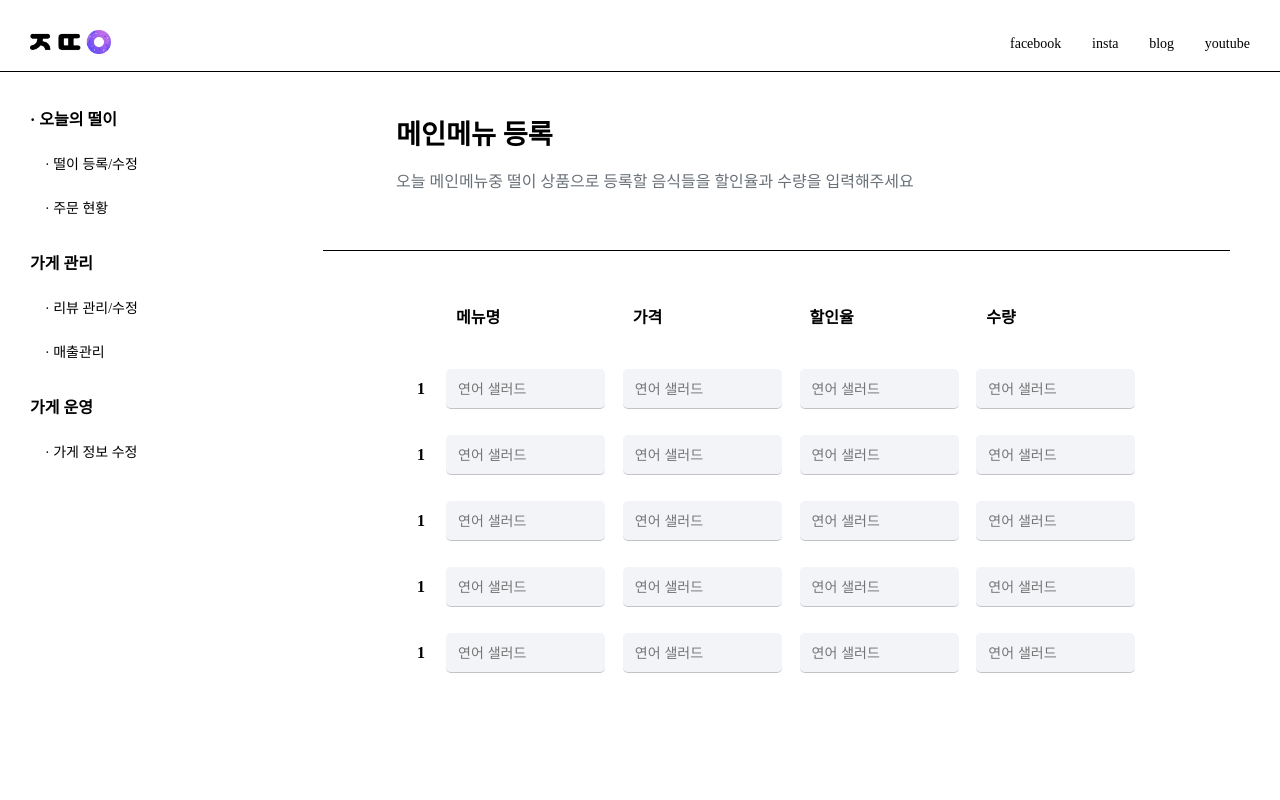
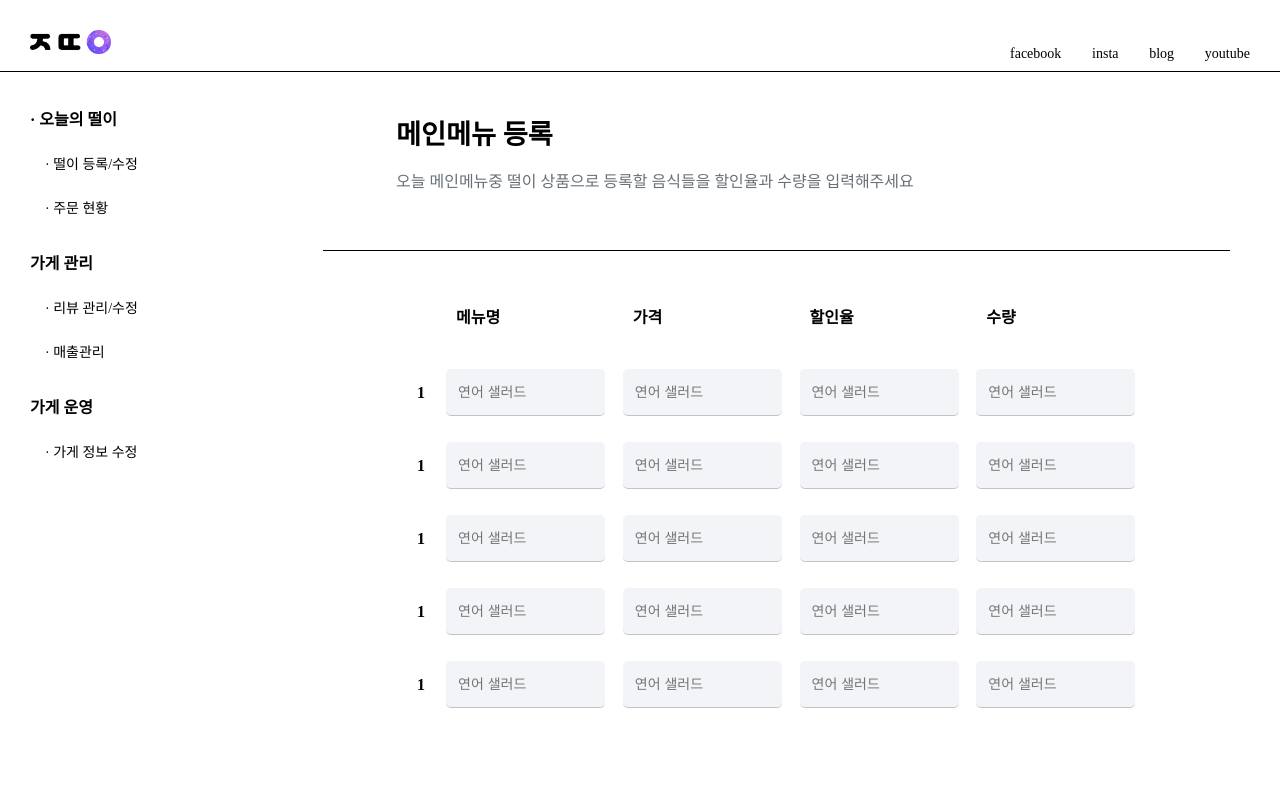
Before and after one commit to raoniee/Jaetteoli-React-Project, a React (Create React App) app: page / in a window 1280 px wide. Shown: the top 800 px of the page. Built offline with nearby package versions, Linux system fonts and the light colour scheme; a web font is replaced by a local one.

Commit message:
Input SideBar css 요소 없애기

```diff
--- a/src/component/main/UI/Input.module.css
+++ b/src/component/main/UI/Input.module.css
@@ -2,7 +2,7 @@
     box-sizing: border-box;
     font-size: 14px;
     outline: none;
-    padding-left: 12px;
+    padding: 15px 0px 15px 12px;
     width: 90%;
     height: 100%;
     border: 0;
--- a/src/component/sidebar/SideBar.module.css
+++ b/src/component/sidebar/SideBar.module.css
@@ -13,7 +13,7 @@
     display: block;
 }
 
-li {
+.mainMenu li {
     margin: 10px 0 10px 0;
 }
 
```
